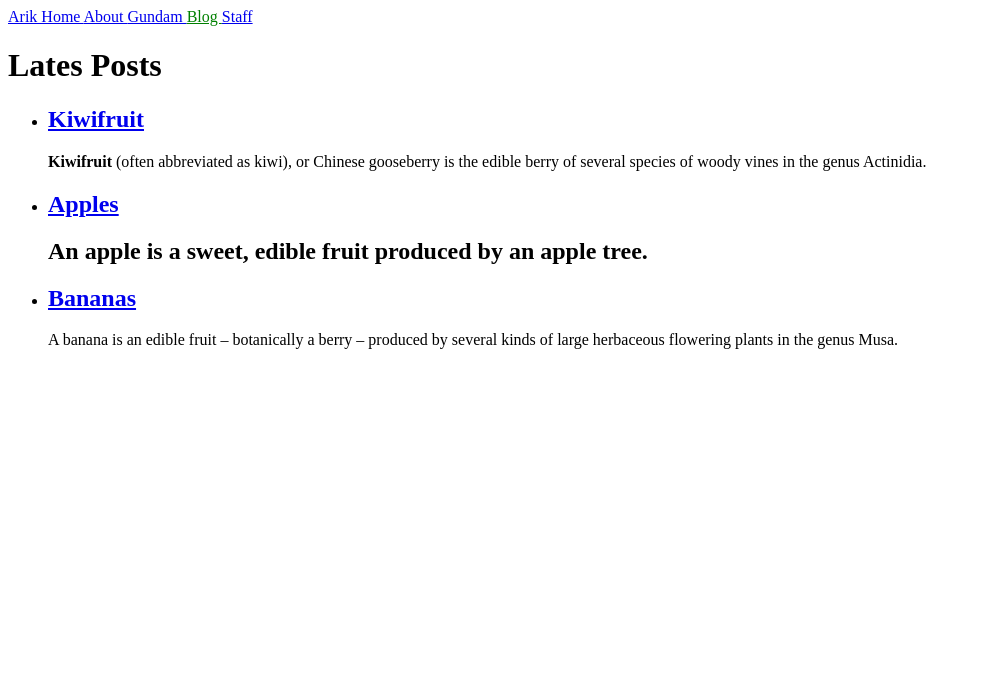
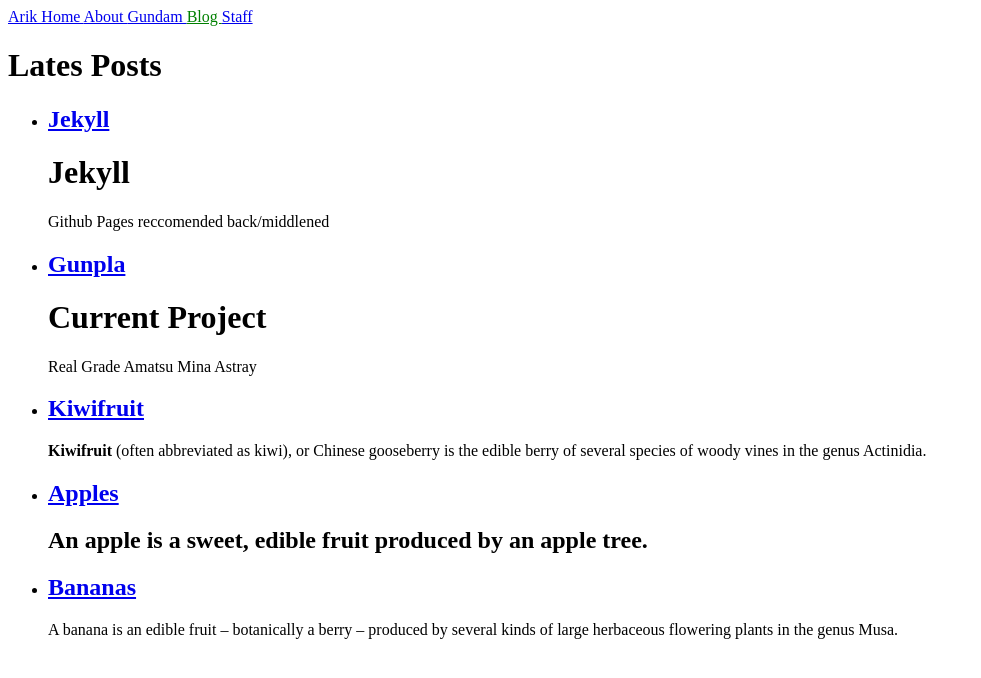
Before and after one commit to AIdrisy0139/AIdrisy0139.github.io, a Jekyll site: the page built from blog.html, in a window 1280 px wide. Shown: the top 678 px of the page, without its empty margins (0-981 px from the left). Built offline with Jekyll 4.4.1, drawn with Linux system fonts in a browser that asks for light colours.

Commit message:
Add new posts with type attribute filtering
Experimenting with generating lists based off of attributes in the front matter of files in _post.

```diff
--- /dev/null
+++ b/_posts/2020-02-03-Gunpla.md
@@ -0,0 +1,7 @@
+---
+author: Arik
+type: interest
+---
+
+# Current Project
+Real Grade Amatsu Mina Astray
--- a/gundam.html
+++ /dev/null
@@ -1,6 +0,0 @@
----
-
-title: Gundam
----
-
-<h1>{{"gundam" | uppercase }}</h1>
```
Also changed, not shown: _posts/2020-02-03-Jekyll.md (added, +10 -0 lines), index.html (+23 -0 lines), 9 other files.
